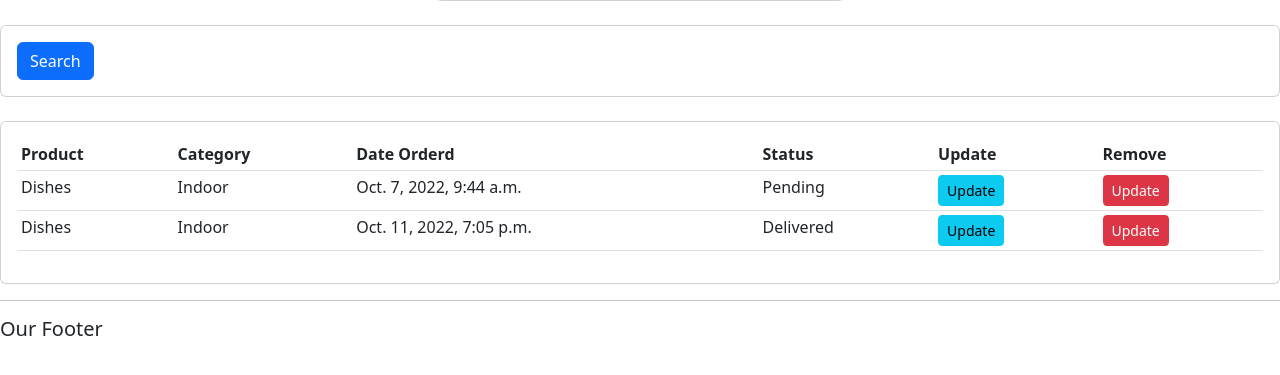
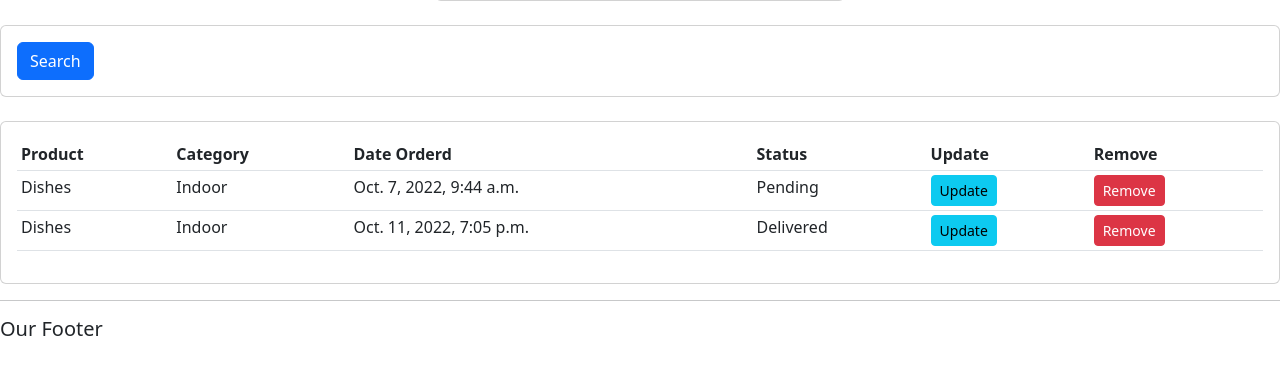
Before and after one commit to shobhit7390/Django-CRM, a Django app: page /customer/1/ in a window 1280 px wide. Shown: the part 261-636 px from the top of the page. Run offline with Django 3.2, Linux system fonts and the light colour scheme; data comes from the database, SQL or seed files in the repository.

Commit message:
remove button edit

```diff
--- a/accounts/templates/accounts/customer.html
+++ b/accounts/templates/accounts/customer.html
@@ -68,7 +68,7 @@
 					<td>{{order.date_created}}</td>
 					<td>{{order.status}}</td>
 					<td><a class="btn btn-sm btn-info" href="">Update</a></td>
-					<td><a class="btn btn-sm btn-danger" href="">Update</a></td>
+					<td><a class="btn btn-sm btn-danger" href="">Remove</a></td>
 				</tr>
 				{% endfor %}
 
```
